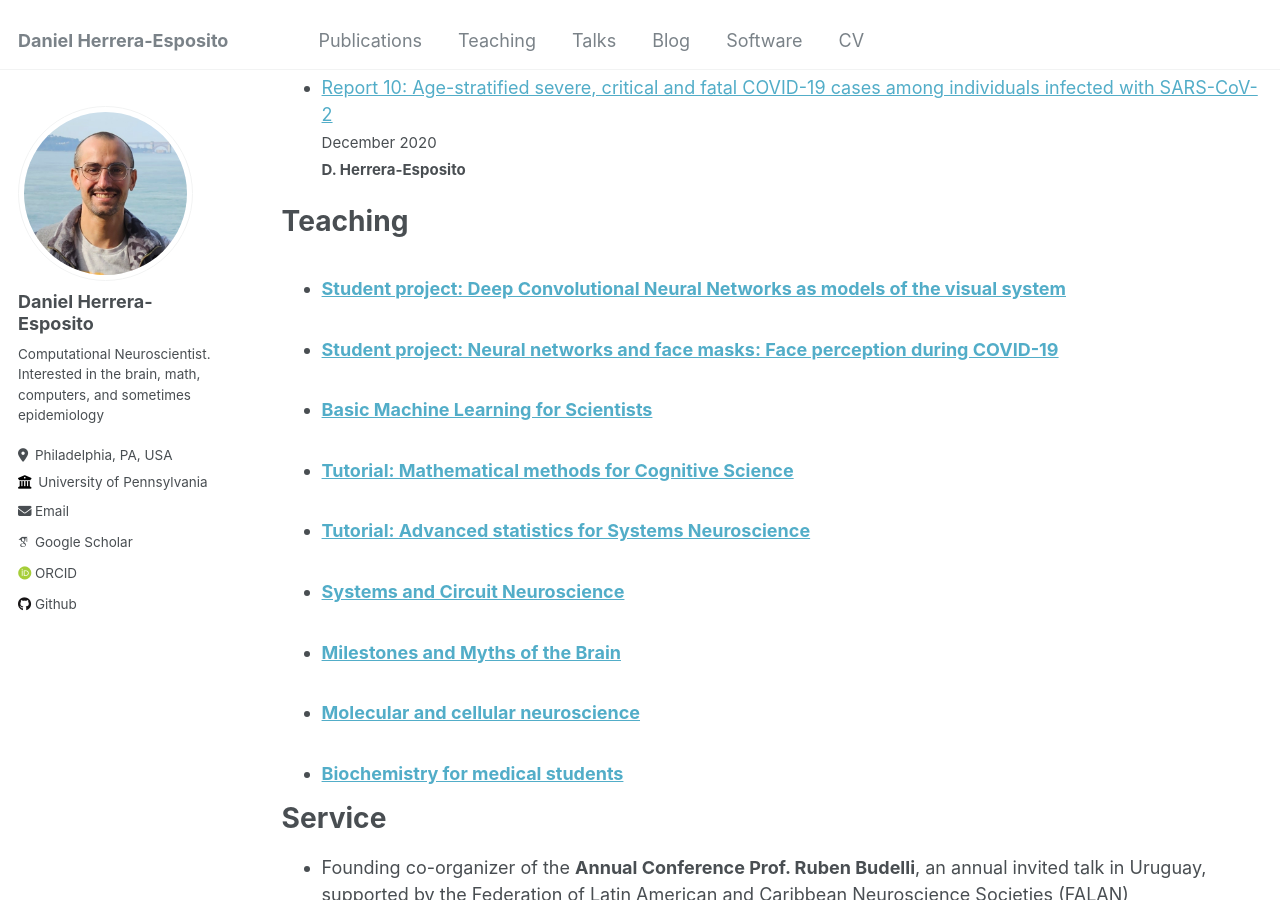
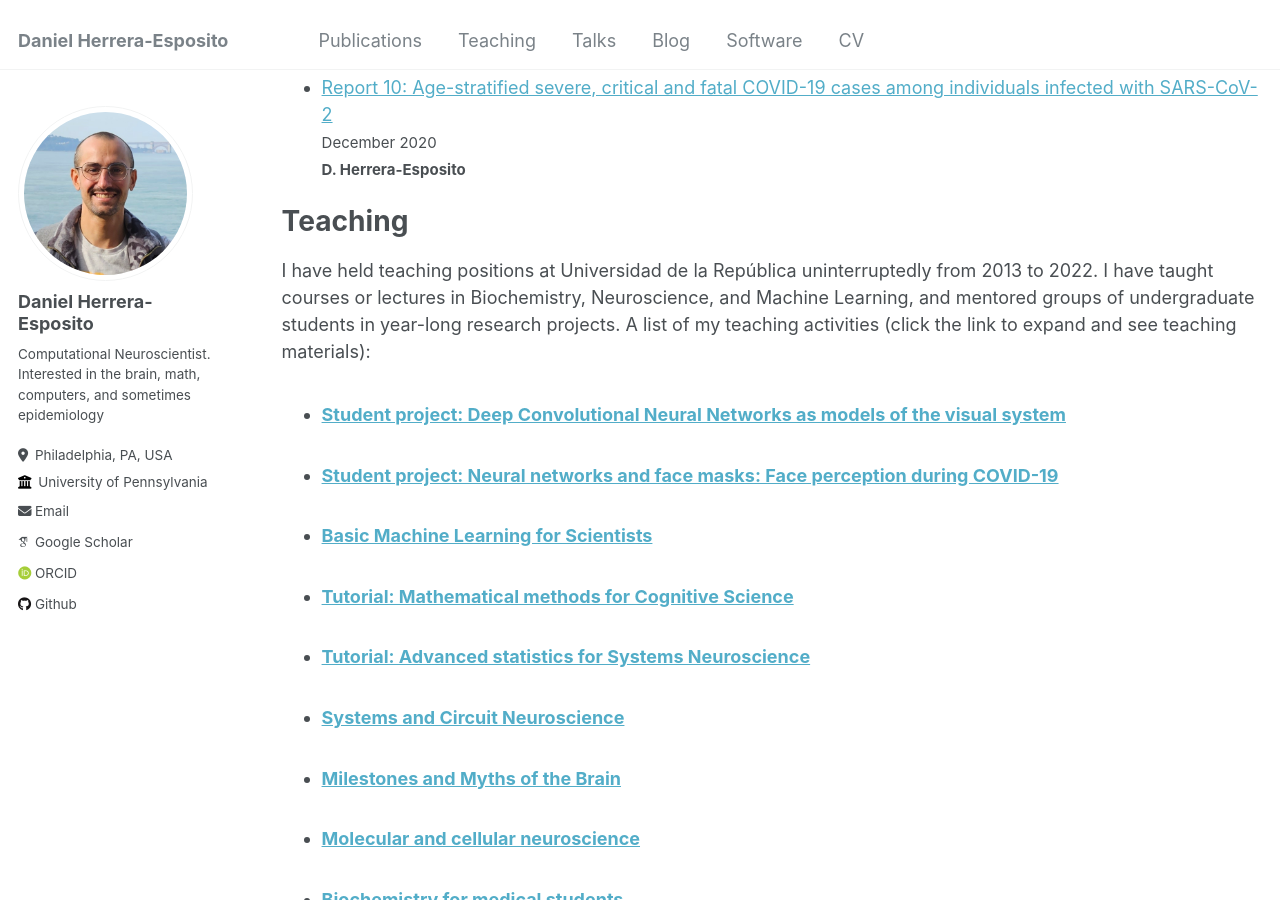
Before and after one commit to dherrera1911/dherrera1911.github.io, a Jekyll site: the page built from _pages/cv.md, in a window 1280 px wide and 900 px high, scrolled down 4138 px. Built offline with Jekyll 4.4.1, drawn with Linux system fonts in a browser that asks for light colours; some web fonts are replaced.

Commit message:
Add Short teaching description

```diff
--- a/_pages/cv.md
+++ b/_pages/cv.md
@@ -108,6 +108,12 @@ Some reports I contributed to:
 
 Teaching
 ======
+
+  I have held teaching positions at Universidad de la República uninterruptedly
+  from 2013 to 2022. I have taught courses or lectures in Biochemistry,
+  Neuroscience, and Machine Learning, and mentored groups of undergraduate
+  students in year-long research projects. A list of my teaching activities
+  (click the link to expand and see teaching materials):
   <ul>{% for post in site.teaching reversed %}
     {% include archive-single-cv.html %}
   {% endfor %}</ul>
```
